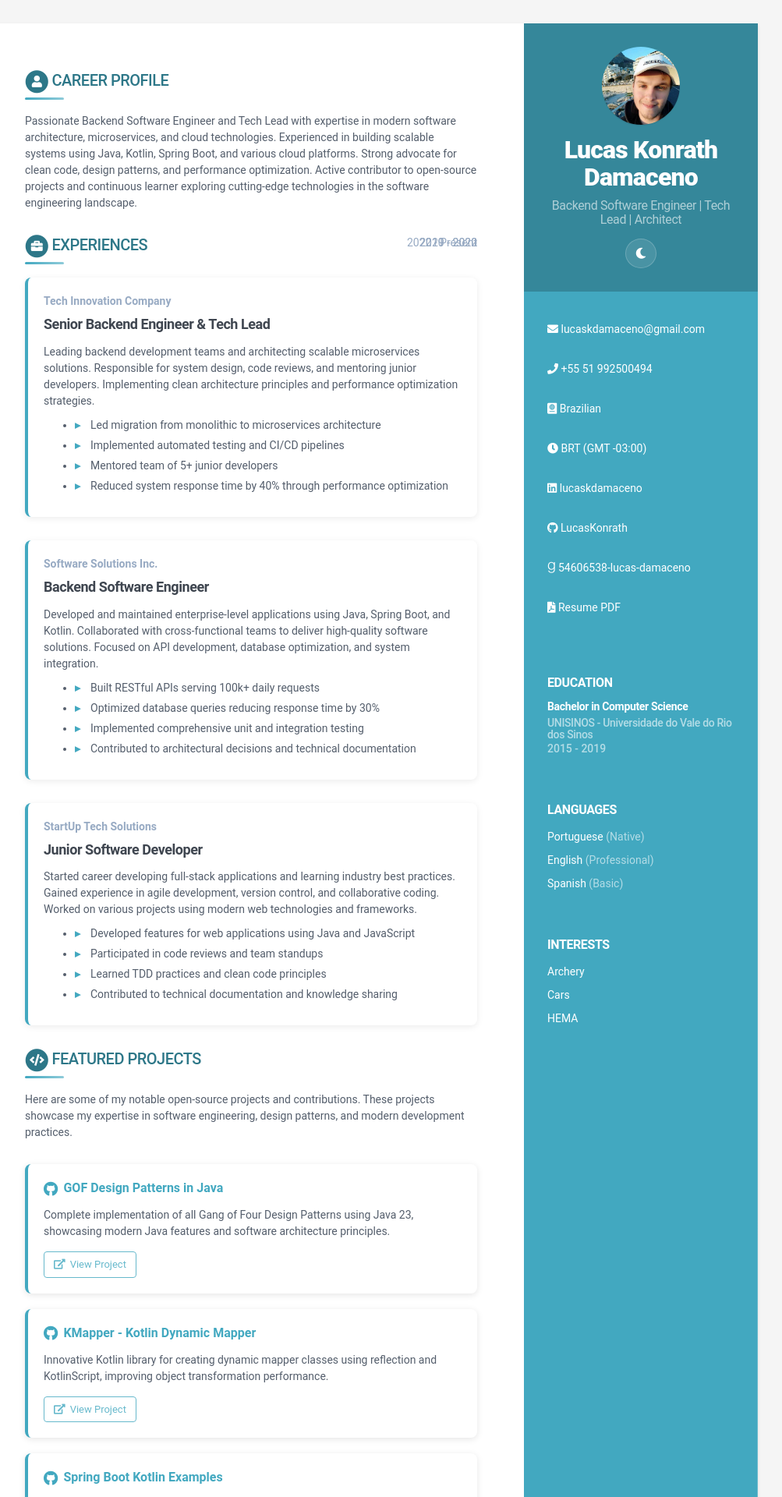
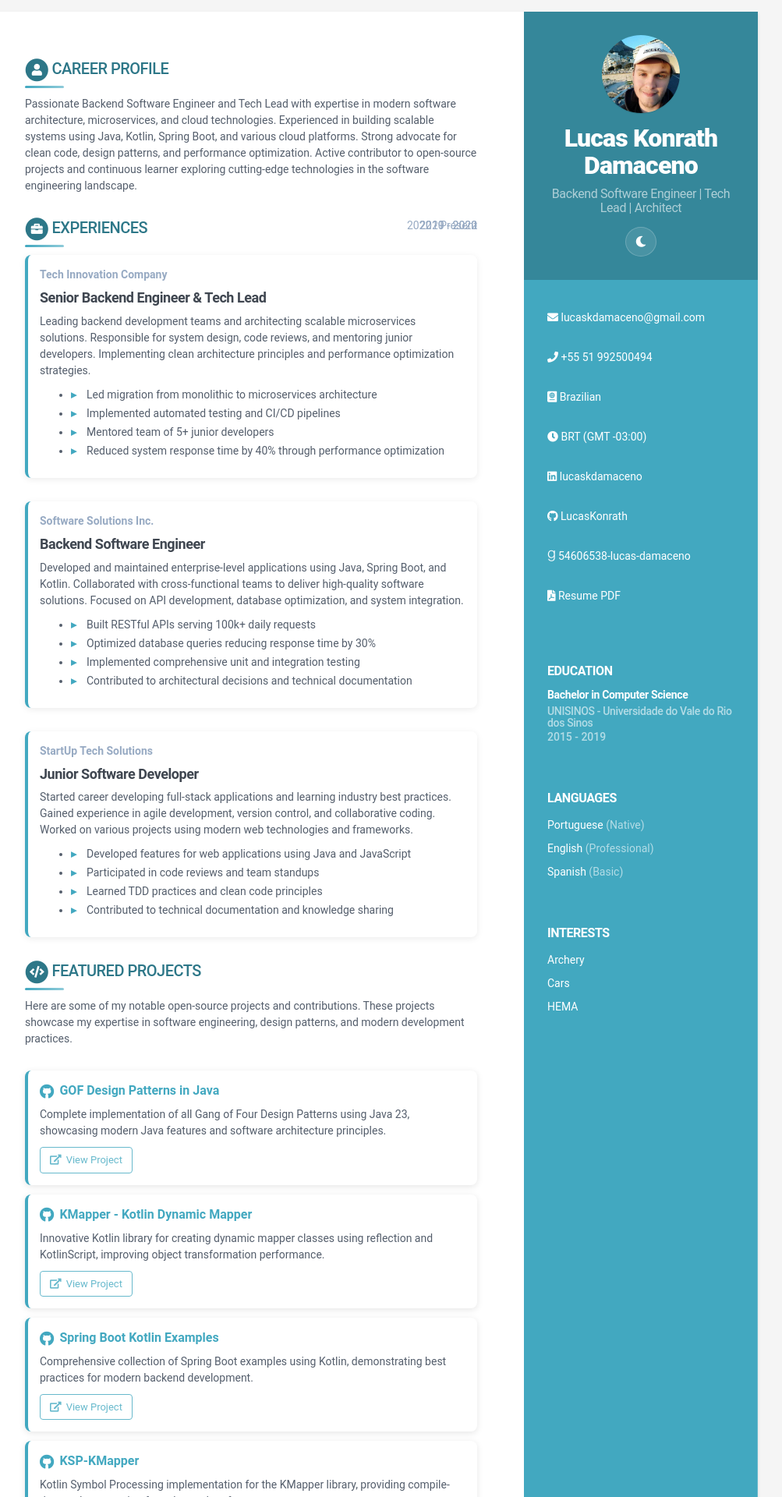
Before and after one commit to LucasKonrath/LucasKonrath.github.io, a Jekyll site: the page built from index.html, in a window 1280 px wide. Shown: the top 1920 px of the page at 78% size, without its empty margins (168-1171 px from the left). Built offline with Jekyll 4.4.1, drawn with Linux system fonts in a browser that asks for light colours.

Commit message:
Refactor spacing and padding for improved layout consistency and responsiveness

```diff
--- a/_sass/_base.scss
+++ b/_sass/_base.scss
@@ -4,7 +4,7 @@ body {
   color: $text-color-secondary;
   background: $smoky-white;
   font-size: 14px;
-  padding: 30px;
+  padding: 15px;
   -webkit-font-smoothing: antialiased;
   -moz-osx-font-smoothing: grayscale;
 }
@@ -296,7 +296,7 @@ p {
 
 .skillset {
   .item {
-    margin-bottom: 20px;
+    margin-bottom: 12px;
     overflow: hidden;
 
     .level-bar {
@@ -342,14 +342,14 @@ p {
 .projects-grid {
   display: grid;
   grid-template-columns: repeat(auto-fit, minmax(300px, 1fr));
-  gap: 20px;
-  margin-top: 20px;
+  gap: 12px;
+  margin-top: 15px;
 }
 
 .project-item {
   background: #fff;
   border-radius: 8px;
-  padding: 20px;
+  padding: 15px;
   box-shadow: 0 2px 8px rgba(0, 0, 0, 0.1);
   border-left: 4px solid $theme-color;
   transition: all 0.3s ease;
@@ -361,18 +361,18 @@ p {
 }
 
 .project-header {
-  margin-bottom: 12px;
+  margin-bottom: 8px;
 }
 
 .project-tagline {
   color: $text-color-secondary;
   line-height: 1.5;
-  margin-bottom: 15px;
+  margin-bottom: 10px;
   display: block;
 }
 
 .project-links {
-  margin-top: 15px;
+  margin-top: 10px;
 
   .btn {
     display: inline-flex;
@@ -400,11 +400,11 @@ p {
 
 /* Enhanced Section Styling */
 .section {
-  margin-bottom: 30px;
+  margin-bottom: 20px;
 
   .section-title {
     position: relative;
-    margin-bottom: 25px;
+    margin-bottom: 18px;
 
     &::after {
       content: '';
@@ -425,8 +425,8 @@ p {
   .item {
     background: #fff;
     border-radius: 8px;
-    padding: 20px;
-    margin-bottom: 20px;
+    padding: 15px;
+    margin-bottom: 12px;
     box-shadow: 0 2px 8px rgba(0, 0, 0, 0.08);
     border-left: 4px solid $theme-color;
     transition: all 0.3s ease;
@@ -457,13 +457,13 @@ p {
 
     .education-body,
     .job-description {
-      margin-top: 15px;
+      margin-top: 10px;
 
       ul {
-        margin-top: 10px;
+        margin-top: 8px;
 
         li {
-          margin-bottom: 6px;
+          margin-bottom: 4px;
           position: relative;
           padding-left: 20px;
 
@@ -612,9 +612,9 @@ p {
 /* GitHub integration styles */
 .github-stats {
   display: flex;
-  gap: 15px;
-  margin-top: 10px;
-  margin-bottom: 10px;
+  gap: 10px;
+  margin-top: 6px;
+  margin-bottom: 6px;
   flex-wrap: wrap;
 
   .stat {
@@ -741,3 +741,35 @@ p {
     }
   }
 }
+
+/* Responsive improvements for compact spacing */
+@media (max-width: 768px) {
+  body {
+    padding: 10px;
+  }
+
+  .projects-grid {
+    grid-template-columns: 1fr;
+    gap: 10px;
+  }
+
+  .project-item {
+    padding: 12px;
+  }
+
+  .experiences-section .item,
+  .education-section .item {
+    padding: 12px;
+    margin-bottom: 10px;
+  }
+
+  .section {
+    margin-bottom: 15px;
+  }
+
+  .github-stats {
+    gap: 8px;
+    margin-top: 4px;
+    margin-bottom: 4px;
+  }
+}
```
